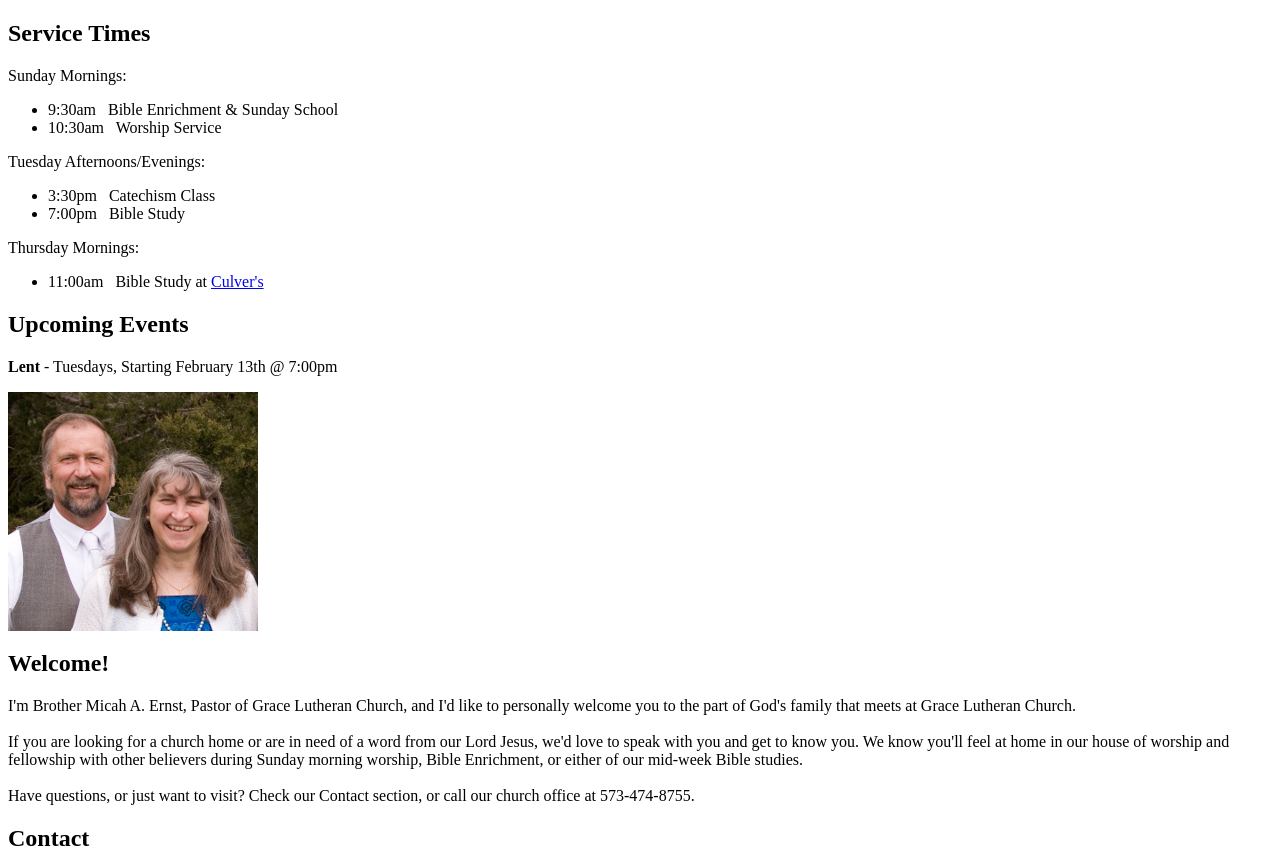
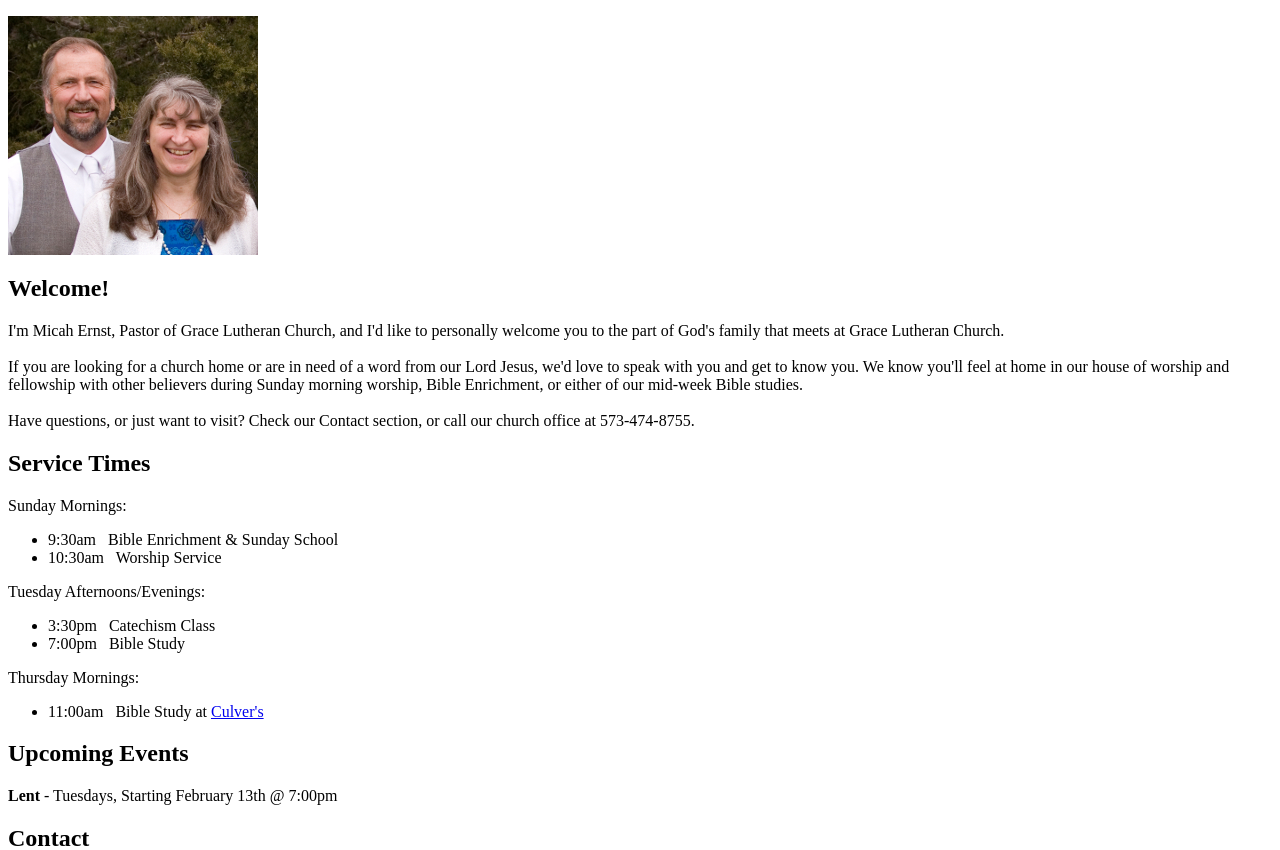
Before and after one commit to iBelieve/gracecolumbia.com, a web app: file content/index.html in a window 1280 px wide. Shown: the part 105-955 px from the top of the page. Run offline with its HTML, style and script files only (its server is not run), Linux system fonts and the light colour scheme.

Commit message:
Update section placement

```diff
--- a/assets/sass/_footer.scss
+++ b/assets/sass/_footer.scss
@@ -38,7 +38,7 @@
 
     .contact {
       color: rgba(255, 255, 255, 0.8);
-      font-size: 16px;
+      font-size: 14px;
       font-weight: 300;
       line-height: 1.5;
       letter-spacing: 2px;
--- a/content/index.html
+++ b/content/index.html
@@ -2,7 +2,7 @@
   <header class="home-page__banner"></header>
 
   <article>
-    <header class="home-page__welcome container" id="welcome">
+    <header class="home-page__welcome container" id="title">
       <h1>Grace Lutheran Church</h1>
       <small>- Est. 1975 -</small>
       <p>
@@ -10,6 +10,24 @@
         Through the Gospel in Word and Sacraments
       </p>
     </header>
+
+    <section class="home-page__pastor container" id="welcome">
+      <img src="/images/pastor.jpg" alt="Pastor Ernst">
+      <div>
+        <!-- <h2>Meet Our Pastor</h2> -->
+        <h2>Welcome!</h2>
+        <p>
+          I'm Micah Ernst, Pastor of Grace Lutheran Church, and I'd like to personally welcome you to the
+          part of God's family that meets at Grace Lutheran Church.
+          <br><br>
+          If you are looking for a church home or are in need of a word from our Lord Jesus, we'd love to speak with you
+          and get to know you. We know you'll feel at home in our house of worship and fellowship with other believers
+          during Sunday morning worship, Bible Enrichment, or either of our mid-week Bible studies.
+          <br><br>
+          Have questions, or just want to visit? Check our Contact section, or call our church office at 573-474-8755.
+        </p>
+      </div>
+    </section>
 
     <section class="home-page__services container" id="services">
       <div class="standard-services">
@@ -36,24 +54,6 @@
         <h2>Upcoming Events</h2>
 
         <p><strong>Lent</strong> - Tuesdays, Starting February 13th @ 7:00pm</p>
-      </div>
-    </section>
-
-    <section class="home-page__pastor container" id="meet-our-pastor">
-      <img src="/images/pastor.jpg" alt="Pastor Ernst">
-      <div>
-        <!-- <h2>Meet Our Pastor</h2> -->
-        <h2>Welcome!</h2>
-        <p>
-          I'm Brother Micah A. Ernst, Pastor of Grace Lutheran Church, and I'd like to personally welcome you to the
-          part of God's family that meets at Grace Lutheran Church.
-          <br><br>
-          If you are looking for a church home or are in need of a word from our Lord Jesus, we'd love to speak with you
-          and get to know you. We know you'll feel at home in our house of worship and fellowship with other believers
-          during Sunday morning worship, Bible Enrichment, or either of our mid-week Bible studies.
-          <br><br>
-          Have questions, or just want to visit? Check our Contact section, or call our church office at 573-474-8755.
-        </p>
       </div>
     </section>
 
--- a/partials/header.njk
+++ b/partials/header.njk
@@ -9,8 +9,8 @@
     </div>
 
     <ul class="nav-links">
+      <li><a href="#welcome">Welcome</a></li>
       <li><a href="#services">Services</a></li>
-      <li><a href="#meet-our-pastor">Meet Our Pastor</a></li>
       <li><a href="#contact">Contact</a></li>
       <li><a href="#get-directions">Get Directions</a></li>
     </ul>
```
Also changed, not shown: assets/sass/_home.scss (+9 -13 lines).
